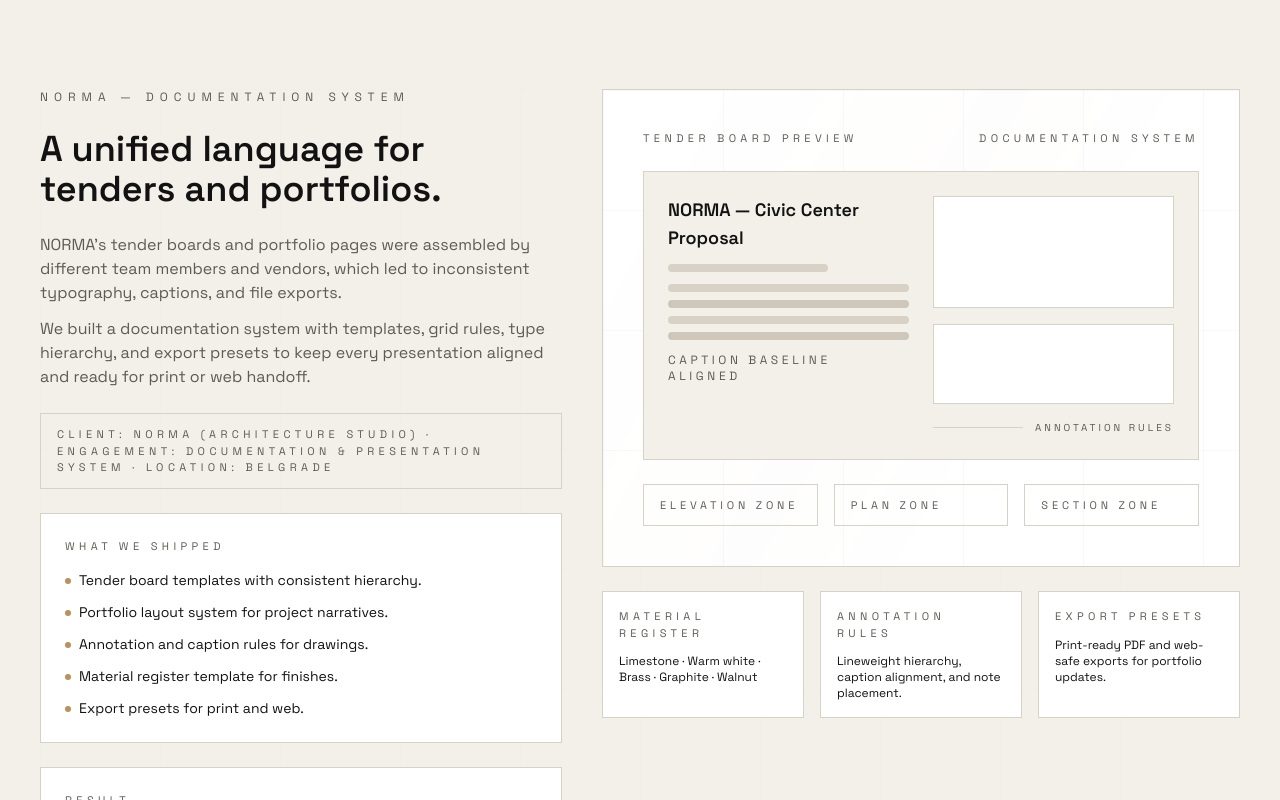
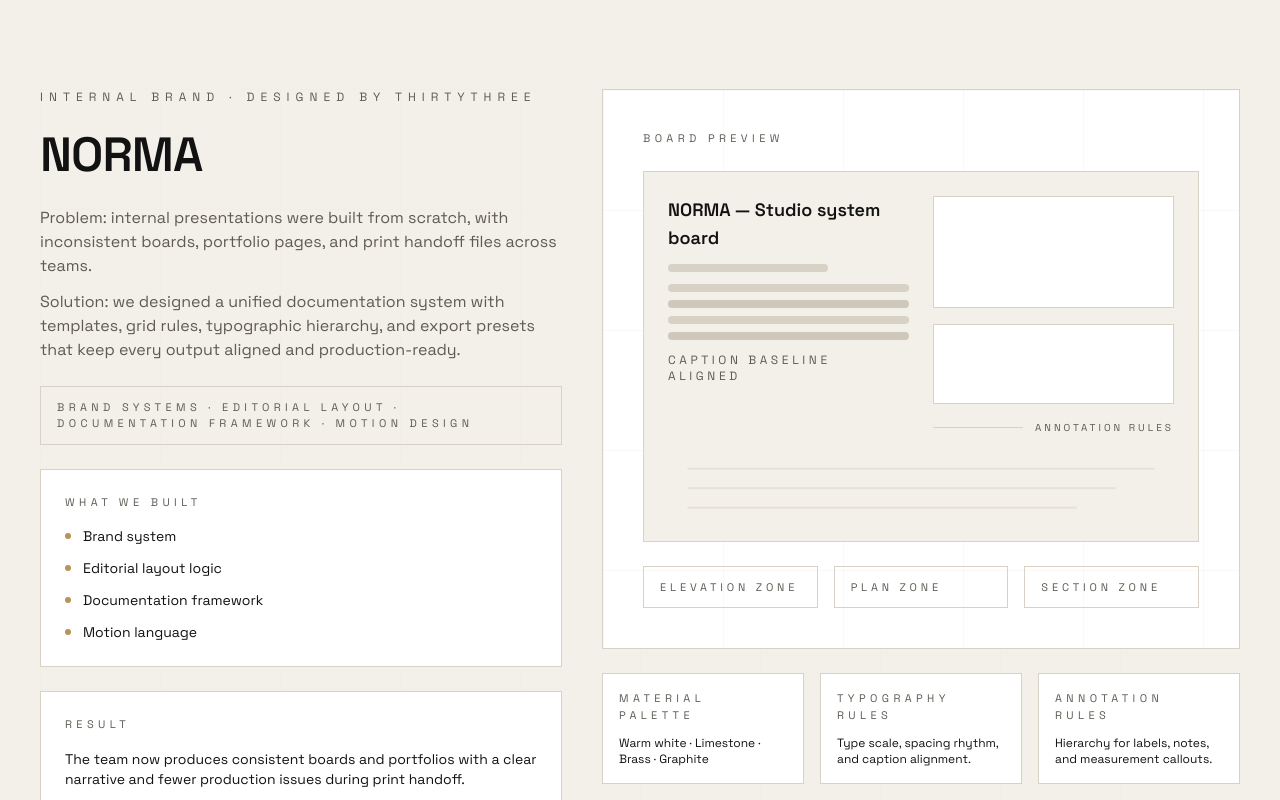
Before and after one commit to nemanja1033/thirtythree, a React (Vite) app: page /portfolio/studio-norma in a window 1280 px wide. Shown: the part 2280-3080 px from the top of the page. Built offline with nearby package versions, Linux system fonts and the light colour scheme.

Commit message:
Update package.json and StudioNorma page

```diff
--- a/package.json
+++ b/package.json
@@ -14,7 +14,9 @@
   "dependencies": {
     "@react-three/drei": "^9.122.0",
     "@react-three/fiber": "^8.18.0",
+    "@gsap/react": "^2.1.2",
     "framer-motion": "^12.23.12",
+    "gsap": "^3.12.5",
     "react": "^18.2.0",
     "react-dom": "^18.2.0",
     "react-router-dom": "^6.30.1",
--- a/src/pages/StudioNorma.tsx
+++ b/src/pages/StudioNorma.tsx
@@ -1,4 +1,4 @@
-import { useMemo, useRef, type CSSProperties } from "react";
+import { useEffect, useMemo, useRef, type CSSProperties } from "react";
 import {
   motion,
   useInView,
@@ -6,6 +6,8 @@ import {
   useScroll,
   useTransform,
 } from "framer-motion";
+import { useGSAP } from "@gsap/react";
+import gsap from "gsap";
 import { Link } from "react-router-dom";
 import Navbar from "../components/Navbar";
 import { useI18n } from "../i18n/I18nProvider";
@@ -151,49 +153,49 @@ function CaseStudyIntro() {
   return (
     <div className="space-y-6">
       <div className="text-xs uppercase tracking-[0.5em]" style={{ color: "var(--muted)" }}>
-        NORMA — Documentation system
+        INTERNAL BRAND · DESIGNED BY THIRTYTHREE
       </div>
-      <div className="text-3xl md:text-4xl font-semibold" style={{ color: "var(--ink)" }}>
-        A unified language for tenders and portfolios.
+      <div className="text-4xl md:text-5xl font-semibold" style={{ color: "var(--ink)" }}>
+        NORMA
       </div>
-      <div className="space-y-3 text-sm md:text-base" style={{ color: "var(--muted)" }}>
+      <div className="space-y-3 text-sm md:text-base max-w-xl" style={{ color: "var(--muted)" }}>
         <p>
-          NORMA’s tender boards and portfolio pages were assembled by different team members and vendors, which led
-          to inconsistent typography, captions, and file exports.
+          Problem: internal presentations were built from scratch, with inconsistent boards, portfolio pages, and print
+          handoff files across teams.
         </p>
         <p>
-          We built a documentation system with templates, grid rules, type hierarchy, and export presets to keep
-          every presentation aligned and ready for print or web handoff.
+          Solution: we designed a unified documentation system with templates, grid rules, typographic hierarchy, and
+          export presets that keep every output aligned and production-ready.
         </p>
       </div>
       <div className="border px-4 py-3 text-[11px] uppercase tracking-[0.4em]" style={{ borderColor: "var(--line)", color: "var(--muted)" }}>
-        Client: NORMA (Architecture Studio) · Engagement: Documentation & presentation system · Location: Belgrade
+        Brand systems · Editorial layout · Documentation framework · Motion design
       </div>
       <div className="border p-6" style={{ borderColor: "var(--line)", background: "var(--paper)" }}>
         <div className="text-[11px] uppercase tracking-[0.4em]" style={{ color: "var(--muted)" }}>
-          What we shipped
+          What we built
         </div>
-        <ul className="mt-4 space-y-3 text-sm" style={{ color: "var(--ink)" }}>
+        <div className="mt-4 grid gap-3 text-sm" style={{ color: "var(--ink)" }}>
           {[
-          "Tender board templates with consistent hierarchy.",
-          "Portfolio layout system for project narratives.",
-          "Annotation and caption rules for drawings.",
-          "Material register template for finishes.",
-          "Export presets for print and web.",
+            "Brand system",
+            "Editorial layout logic",
+            "Documentation framework",
+            "Motion language",
           ].map((item) => (
-          <li key={item} className="flex items-start gap-2">
-            <span className="mt-2 h-1.5 w-1.5 rounded-full" style={{ background: "var(--accent)" }} />
+            <div key={item} className="flex items-center gap-3">
+              <span className="h-1.5 w-1.5 rounded-full" style={{ background: "var(--accent)" }} />
               <span>{item}</span>
-          </li>
+            </div>
           ))}
-      </ul>
+        </div>
       </div>
       <div className="border p-6" style={{ borderColor: "var(--line)", background: "var(--paper)" }}>
         <div className="text-[11px] uppercase tracking-[0.4em]" style={{ color: "var(--muted)" }}>
           Result
         </div>
         <div className="mt-4 text-sm" style={{ color: "var(--ink)" }}>
-          The studio can now assemble boards and portfolio pages quickly with consistent typography and predictable print output, reducing internal back-and-forth and vendor corrections.
+          The team now produces consistent boards and portfolios with a clear narrative and fewer production issues
+          during print handoff.
         </div>
       </div>
       <div className="border p-6" style={{ borderColor: "var(--line)", background: "var(--paper)" }}>
@@ -201,7 +203,7 @@ function CaseStudyIntro() {
           Feedback summary
         </div>
         <div className="mt-4 text-sm" style={{ color: "var(--ink)" }}>
-          The system reduced ambiguity in handoff files and made reviews feel consistent across teams and projects.
+          Internal reviews are faster and more consistent, with fewer rounds spent on formatting and file cleanup.
         </div>
       </div>
     </div>
@@ -209,11 +211,81 @@ function CaseStudyIntro() {
 }
 
 function HeroPlatePreview({ reduceMotion }: { reduceMotion: boolean }) {
+  const boardRef = useRef<HTMLDivElement>(null);
+  const sweepRef = useRef<HTMLDivElement>(null);
+  const lineRefs = useRef<Array<SVGLineElement | null>>([]);
+  const zoneRefs = useRef<Array<HTMLDivElement | null>>([]);
+
+  useGSAP(
+    () => {
+      if (reduceMotion || !boardRef.current) return;
+      const ctx = gsap.context(() => {
+        if (sweepRef.current) {
+          gsap.set(sweepRef.current, { x: "-30%", opacity: 0 });
+          gsap
+            .timeline({ defaults: { ease: "power2.out" } })
+            .to(sweepRef.current, { x: "30%", opacity: 0.35, duration: 1.8 })
+            .to(sweepRef.current, { opacity: 0, duration: 0.6 }, "-=0.4");
+        }
+
+        lineRefs.current.forEach((line, index) => {
+          if (!line) return;
+          const length = line.getTotalLength();
+          gsap.set(line, { strokeDasharray: length, strokeDashoffset: length });
+          gsap.to(line, {
+            strokeDashoffset: 0,
+            duration: 1.2,
+            delay: 0.2 + index * 0.12,
+            ease: "power1.out",
+          });
+        });
+      }, boardRef);
+
+      return () => ctx.revert();
+    },
+    { dependencies: [reduceMotion], scope: boardRef }
+  );
+
+  useEffect(() => {
+    if (reduceMotion || !boardRef.current) return;
+    const el = boardRef.current;
+    const zones = zoneRefs.current.filter((zone): zone is HTMLDivElement => Boolean(zone));
+
+    const handleMove = (event: PointerEvent) => {
+      const rect = el.getBoundingClientRect();
+      const dx = (event.clientX - rect.left) / rect.width - 0.5;
+      const dy = (event.clientY - rect.top) / rect.height - 0.5;
+      zones.forEach((zone, index) => {
+        gsap.to(zone, {
+          x: dx * (index % 2 === 0 ? 4 : -4),
+          y: dy * 4,
+          duration: 0.6,
+          ease: "power3.out",
+        });
+      });
+    };
+
+    const handleLeave = () => {
+      zones.forEach((zone) => {
+        gsap.to(zone, { x: 0, y: 0, duration: 0.6, ease: "power3.out" });
+      });
+    };
+
+    el.addEventListener("pointermove", handleMove);
+    el.addEventListener("pointerleave", handleLeave);
+
+    return () => {
+      el.removeEventListener("pointermove", handleMove);
+      el.removeEventListener("pointerleave", handleLeave);
+    };
+  }, [reduceMotion]);
+
   return (
     <motion.div
-      whileHover={reduceMotion ? {} : { y: -6, boxShadow: "0 30px 70px rgba(18,18,18,0.12)" }}
+      ref={boardRef}
+      whileHover={reduceMotion ? {} : { y: -4, boxShadow: "0 30px 70px rgba(18,18,18,0.12)" }}
       transition={{ duration: 0.5, ease: [0.16, 1, 0.3, 1] }}
-      className="relative border overflow-hidden"
+      className="relative border overflow-hidden transition-colors hover:border-[color:var(--accent)]"
       style={{ borderColor: "var(--line)", background: "var(--paper)" }}
     >
       <div
@@ -224,28 +296,26 @@ function HeroPlatePreview({ reduceMotion }: { reduceMotion: boolean }) {
           backgroundSize: "120px 120px",
         }}
       />
-      <motion.div
+      <div
+        ref={sweepRef}
         className="absolute inset-0 opacity-0"
-        animate={reduceMotion ? {} : { opacity: [0, 0.35, 0] }}
-        transition={{ duration: 6, repeat: Infinity, ease: "easeInOut" }}
         style={{
           background:
             "linear-gradient(120deg, transparent 0%, rgba(184,146,90,0.18) 45%, transparent 70%)",
         }}
       />
       <div className="relative z-10 p-8 md:p-10 space-y-6">
-        <div className="flex items-center justify-between text-[11px] uppercase tracking-[0.4em]" style={{ color: "var(--muted)" }}>
-          <span>Tender board preview</span>
-          <span>Documentation system</span>
+        <div className="text-[11px] uppercase tracking-[0.4em]" style={{ color: "var(--muted)" }}>
+          Board preview
         </div>
         <div className="border p-6" style={{ borderColor: "var(--line)", background: "var(--bg)" }}>
           <div className="grid grid-cols-[1fr,1fr] gap-6">
             <div className="space-y-3">
               <div className="text-lg font-semibold" style={{ color: "var(--ink)" }}>
-                NORMA — Civic Center Proposal
+                NORMA — Studio system board
               </div>
               <div className="h-2 w-40 rounded-full" style={{ background: "var(--line)" }} />
-              <div className="space-y-2">
+              <div className="space-y-2" ref={(node) => (zoneRefs.current[0] = node)}>
                 {Array.from({ length: 4 }).map((_, idx) => (
                   <div key={`line-${idx}`} className="h-2 rounded-full" style={{ background: idx % 2 === 0 ? "var(--line)" : "#cfc7b9" }} />
                 ))}
@@ -254,7 +324,7 @@ function HeroPlatePreview({ reduceMotion }: { reduceMotion: boolean }) {
                 Caption baseline aligned
               </div>
             </div>
-            <div className="grid gap-4">
+            <div className="grid gap-4" ref={(node) => (zoneRefs.current[1] = node)}>
               <div className="border h-28" style={{ borderColor: "var(--line)", background: "var(--paper)" }} />
               <div className="border h-20" style={{ borderColor: "var(--line)", background: "var(--paper)" }} />
               <div className="flex items-center gap-3 text-[10px] uppercase tracking-[0.3em]" style={{ color: "var(--muted)" }}>
@@ -263,6 +333,35 @@ function HeroPlatePreview({ reduceMotion }: { reduceMotion: boolean }) {
               </div>
             </div>
           </div>
+          <svg className="mt-6 w-full" viewBox="0 0 520 60" fill="none">
+            <line
+              ref={(node) => (lineRefs.current[0] = node)}
+              x1="20"
+              y1="10"
+              x2="500"
+              y2="10"
+              stroke="var(--line)"
+              strokeWidth="1"
+            />
+            <line
+              ref={(node) => (lineRefs.current[1] = node)}
+              x1="20"
+              y1="30"
+              x2="460"
+              y2="30"
+              stroke="var(--line)"
+              strokeWidth="1"
+            />
+            <line
+              ref={(node) => (lineRefs.current[2] = node)}
+              x1="20"
+              y1="50"
+              x2="420"
+              y2="50"
+              stroke="var(--line)"
+              strokeWidth="1"
+            />
+          </svg>
         </div>
         <div className="grid grid-cols-3 gap-4">
           {["Elevation zone", "Plan zone", "Section zone"].map((label) => (
@@ -292,7 +391,7 @@ function SpecMiniPanel({
       initial={{ opacity: 0, y: reduceMotion ? 0 : 10 }}
       animate={{ opacity: 1, y: 0 }}
       transition={{ duration: 0.5, delay, ease: [0.16, 1, 0.3, 1] }}
-      className="border p-4"
+      className="border p-4 transition-colors hover:border-[color:var(--accent)]"
       style={{ borderColor: "var(--line)", background: "var(--paper)" }}
     >
       <div className="text-[11px] uppercase tracking-[0.4em]" style={{ color: "var(--muted)" }}>
@@ -331,6 +430,16 @@ function NormaCaseStudySection({ reduceMotion }: { reduceMotion: boolean }) {
     show: { opacity: 1, y: 0, transition: { duration: 0.7, delay: 0.2, ease: [0.16, 1, 0.3, 1] } },
   };
 
+  const heroVariant = {
+    hidden: { opacity: 0, scale: reduceMotion ? 1 : 0.985 },
+    show: { opacity: 1, scale: 1, transition: { duration: 0.9, ease: [0.16, 1, 0.3, 1] } },
+  };
+
+  const panelVariant = {
+    hidden: { opacity: 0, y: reduceMotion ? 0 : 8 },
+    show: { opacity: 1, y: 0, transition: { duration: 0.6, ease: [0.16, 1, 0.3, 1] } },
+  };
+
   return (
     <section ref={sectionRef} className="py-16 md:py-24 border-t" style={paletteStyles}>
       <div className="container mx-auto px-6 md:px-10">
@@ -353,20 +462,26 @@ function NormaCaseStudySection({ reduceMotion }: { reduceMotion: boolean }) {
               <CaseStudyIntro />
             </motion.div>
             <motion.div variants={gridVariant} className="space-y-6">
+              <motion.div variants={heroVariant}>
                 <HeroPlatePreview reduceMotion={reduceMotion} />
-              <div className="grid gap-4 sm:grid-cols-3">
-                <SpecMiniPanel title="Material register" reduceMotion={reduceMotion} delay={0.1}>
-                  Limestone · Warm white · Brass · Graphite · Walnut
+              </motion.div>
+              <motion.div variants={panelVariant} className="grid gap-4 sm:grid-cols-3">
+                <SpecMiniPanel title="Material palette" reduceMotion={reduceMotion} delay={0.1}>
+                  Warm white · Limestone · Brass · Graphite
                 </SpecMiniPanel>
-                <SpecMiniPanel title="Annotation rules" reduceMotion={reduceMotion} delay={0.2}>
-                  Lineweight hierarchy, caption alignment, and note placement.
+                <SpecMiniPanel title="Typography rules" reduceMotion={reduceMotion} delay={0.2}>
+                  Type scale, spacing rhythm, and caption alignment.
                 </SpecMiniPanel>
-                <SpecMiniPanel title="Export presets" reduceMotion={reduceMotion} delay={0.3}>
-                  Print-ready PDF and web-safe exports for portfolio updates.
+                <SpecMiniPanel title="Annotation rules" reduceMotion={reduceMotion} delay={0.3}>
+                  Hierarchy for labels, notes, and measurement callouts.
                 </SpecMiniPanel>
-              </div>
               </motion.div>
             </motion.div>
+          </motion.div>
+        </div>
+        <div className="mt-10 border-t pt-6 text-sm max-w-3xl" style={{ borderColor: "var(--line)", color: "var(--muted)" }}>
+          NORMA is maintained as an internal benchmark to refine how ThirtyThree approaches clarity, spacing, and motion across
+          client systems.
         </div>
       </div>
     </section>
```
Lines whose indentation alone changed are shown as unchanged.
